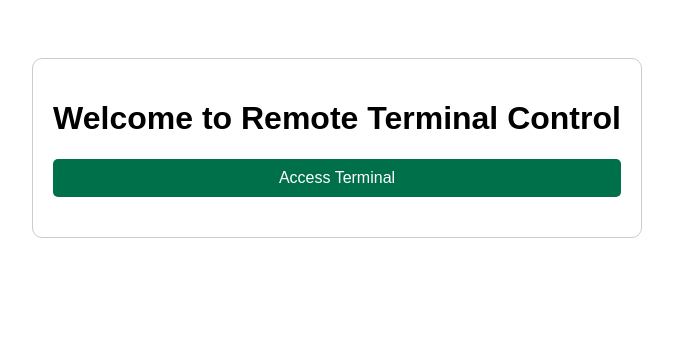
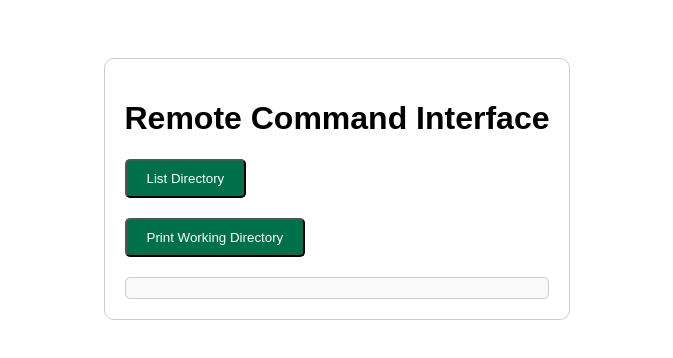
Before and after one commit to MojoSiwa/MojoSiwa.github.io, a plain HTML site: page index.html in a window 1280 px wide. Shown: the whole page, without its empty margins (303-976 px from the left). Drawn offline with Linux system fonts and the light colour scheme.

Commit message:
Update index.html

```diff
--- a/index.html
+++ b/index.html
@@ -2,7 +2,7 @@
 <html lang="en">
 <head>
     <meta charset="UTF-8">
-  <title>Remote Terminal Control</title>
+    <title>Remote Command Interface</title>
     <style>
         body {
             font-family: Arial, sans-serif;
@@ -15,7 +15,7 @@
             border-radius: 10px;
             display: inline-block;
         }
-    .terminal-link {
+        .button {
             display: block;
             margin: 20px 0;
             padding: 10px 20px;
@@ -23,16 +23,49 @@
             color: #fff;
             text-decoration: none;
             border-radius: 5px;
+            cursor: pointer;
         }
-    .terminal-link:hover {
+        .button:hover {
             background-color: #005935;
+        }
+        .output {
+            margin-top: 20px;
+            padding: 10px;
+            border: 1px solid #ccc;
+            border-radius: 5px;
+            background-color: #f9f9f9;
+            text-align: left;
+            word-wrap: break-word;
+            max-width: 600px;
+            margin-left: auto;
+            margin-right: auto;
         }
     </style>
 </head>
 <body>
     <div class="container">
-    <h1>Welcome to Remote Terminal Control</h1>
-    <a class="terminal-link" href="192.168.1.14:8080" target="_blank">Access Terminal</a>
+        <h1>Remote Command Interface</h1>
+        <button class="button" onclick="sendCommand('ls')">List Directory</button>
+        <button class="button" onclick="sendCommand('pwd')">Print Working Directory</button>
+        <div class="output" id="output"></div>
     </div>
+    <script>
+        function sendCommand(command) {
+            fetch('/run-command', {
+                method: 'POST',
+                headers: {
+                    'Content-Type': 'application/json',
+                },
+                body: JSON.stringify({ command: command }),
+            })
+            .then(response => response.json())
+            .then(data => {
+                document.getElementById('output').innerText = data.output;
+            })
+            .catch(error => {
+                document.getElementById('output').innerText = 'Error: ' + error;
+            });
+        }
+    </script>
 </body>
 </html>
```
Lines whose indentation alone changed are shown as unchanged.
